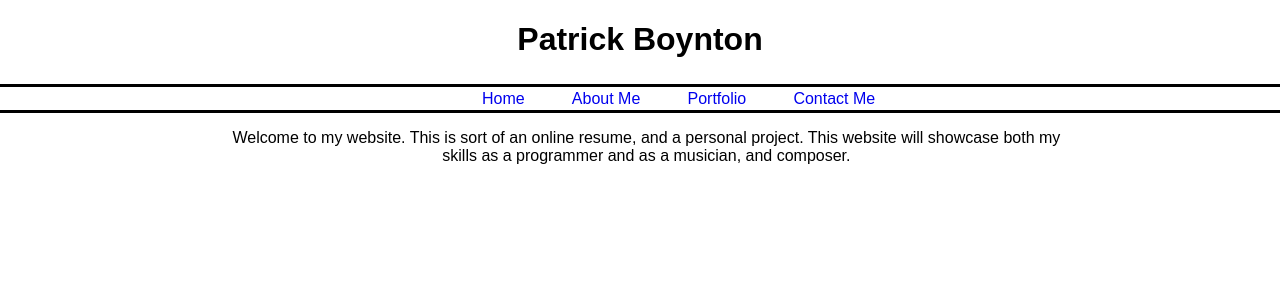
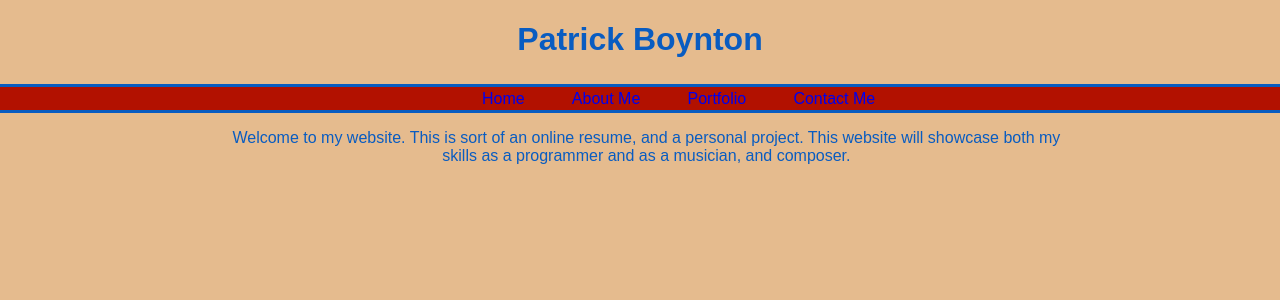
Before and after one commit to PatrickBoyn/PersonalSite, a Django app: page / in a window 1280 px wide. Shown: the top 300 px of the page. Run offline with Django 3.2, Linux system fonts and the light colour scheme.

Commit message:
Giving my website some color.

```diff
--- a/personal/static/css/site.css
+++ b/personal/static/css/site.css
@@ -2,8 +2,10 @@ html{
     font-family:Arial;
 }
 body{
+    background:#e5bb8e;
     margin:0;
     animation: onload 2s ease-in 1;
+    color:#095cc1;
 }
 h1{
     text-align:center;
@@ -16,17 +18,17 @@ nav{
     text-align:center;
 }
 .top{
-    border-bottom:3px solid black;
+    border-bottom:3px solid #095cc1;
     padding-bottom:2%;
 }
 ul{
     list-style:none;
     display:flex;
-    /*padding-left:37.5%;*/
     padding-top:.2%;
     padding-bottom:.2%;
     margin:0;
-    border-bottom:3px solid black;
+    background:#b21100;
+    border-bottom:3px solid #095cc1;
     align-items:center;
     justify-content:center;
 }
@@ -39,7 +41,7 @@ li{
     height:100%;
 }
 input[type="submit"]{
-    background:black;
+    background:#095cc1;
     color:white;
     outline:none;
 }
@@ -48,10 +50,10 @@ a{
     padding:5px;
 }
 a:visited{
-    color:black;
+    color:white;
 }
 a:hover{
-    background:black;
+    background:#095cc1;
     color:white;
 }
 p{
```
